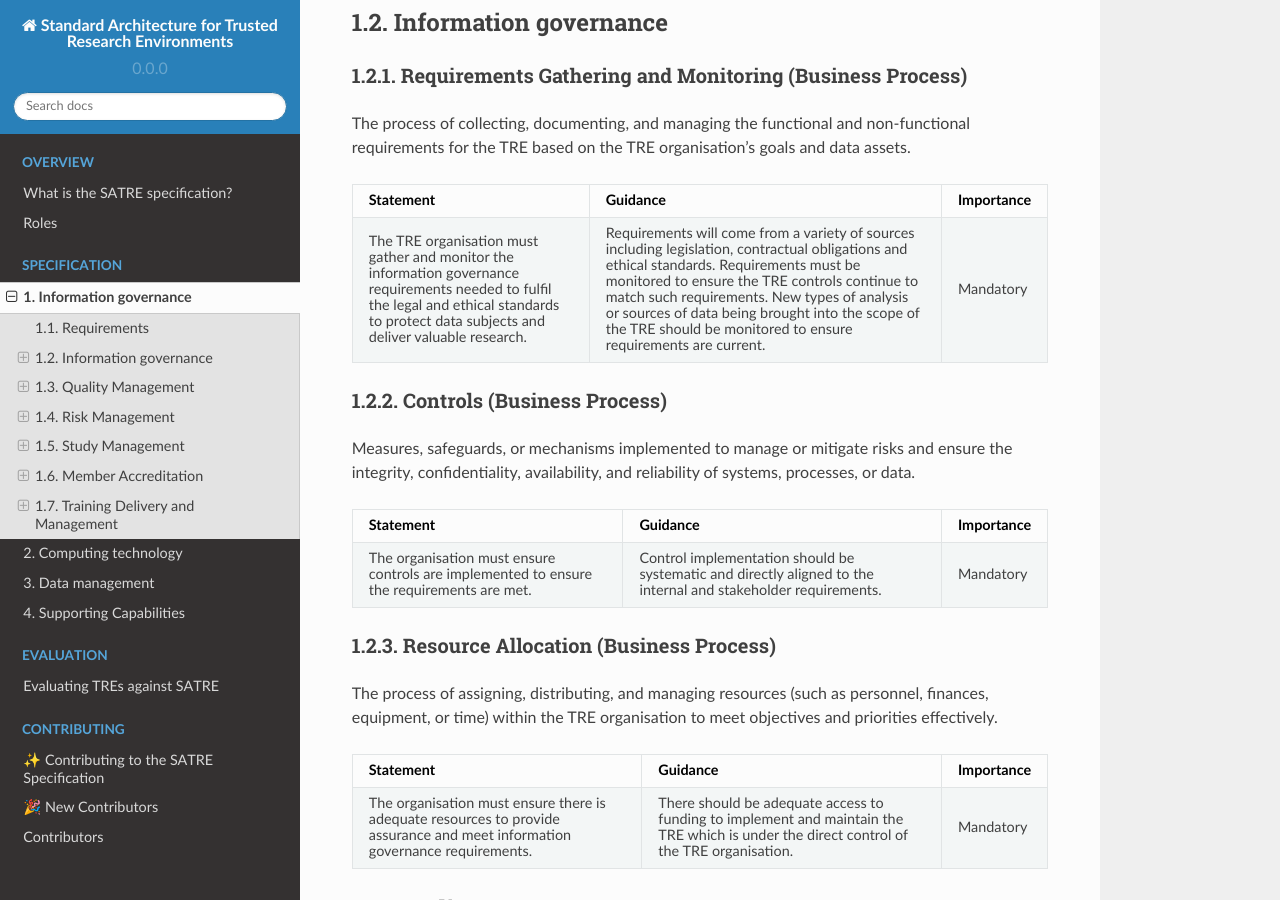
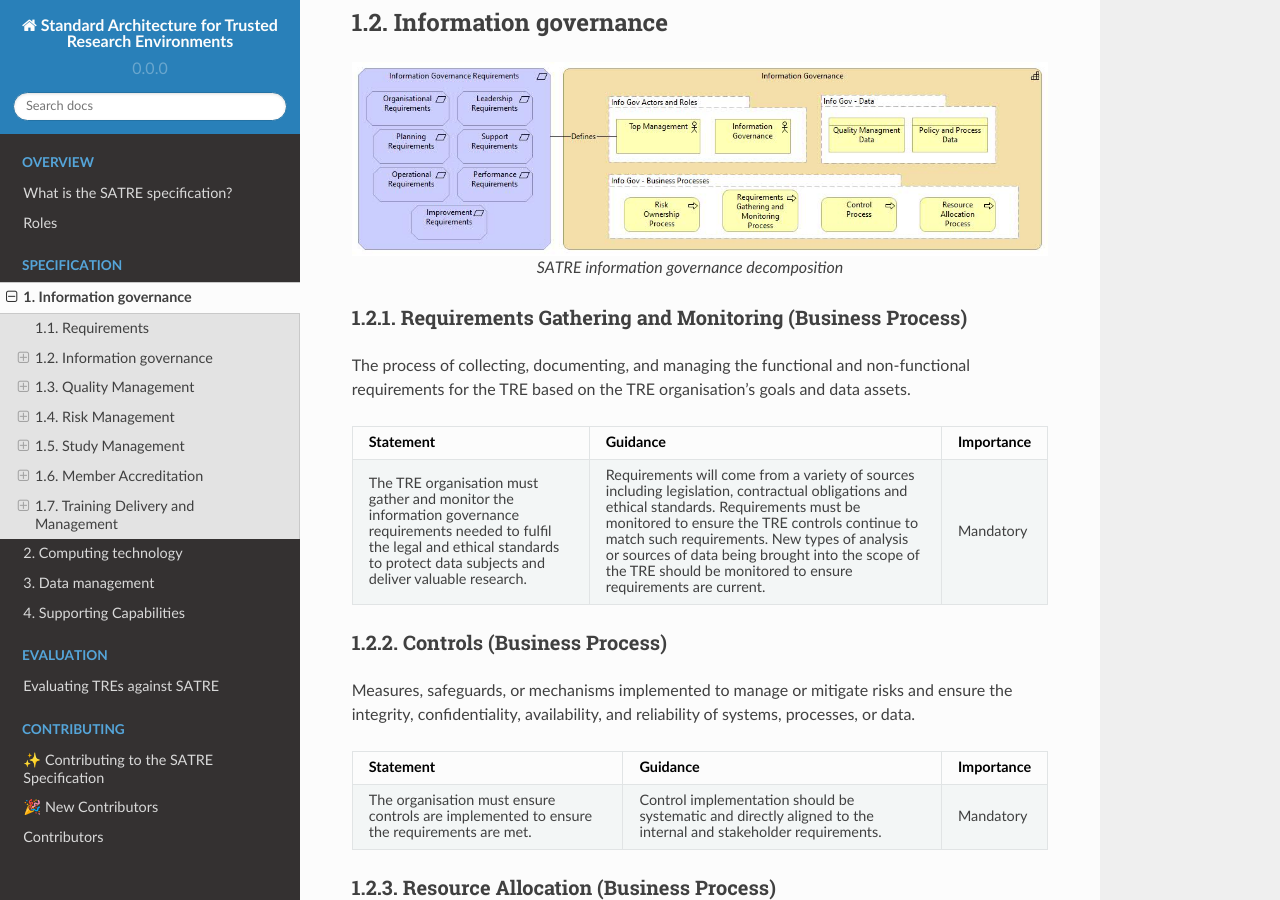
Before and after one commit to sa-tre/satre-specification, a Sphinx documentation site: the page built from docs/source/pillars/information_governance.md, in a window 1280 px wide and 900 px high, scrolled down 1028 px. Built offline with Sphinx 7.4.7 and the Read the Docs theme 2.0.0, drawn with Linux system fonts in a browser that asks for light colours; some of the changed text lies outside the part shown.

Commit message:
Add IG decomposition images

````diff
--- a/docs/source/pillars/information_governance.md
+++ b/docs/source/pillars/information_governance.md
@@ -26,6 +26,13 @@ TRE organisations should conduct a requirements gathering exercise to identity t
 For example, some requirements will arise from national legislation such as GDPR, discipline specific regulation like GCP, or contractural requirements from a specific data provider such as a company or research partner organisation.
 
 ## Information governance
+
+```{figure} ../../images/information_governance/information_governance.jpg
+:alt: SATRE information governance decomposition
+:align: center
+
+SATRE information governance decomposition
+```
 
 ### Requirements Gathering and Monitoring (Business Process)
 
@@ -84,6 +91,13 @@ The process of assigning, distributing, and managing resources (such as personne
 ## Quality Management
 
 What the organisation does to measure and control quality of processes, documentation and outputs.
+
+```{figure} ../../images/information_governance/quality_management.jpg
+:alt: SATRE quality management decomposition
+:align: center
+
+SATRE quality management decomposition
+```
 
 ### Document and SOP Management (Business Process)
 
@@ -231,6 +245,13 @@ A software application or platform used to manage and automate quality managemen
 
 What the organisation does to ensure information risk is measured and managed to an acceptable level.
 
+```{figure} ../../images/information_governance/risk_management.jpg
+:alt: SATRE risk management decomposition
+:align: center
+
+SATRE risk management decomposition
+```
+
 ### Risk Assessment (Process)
 
 The systematic evaluation and analysis of potential risks, threats, or vulnerabilities, including their likelihood, potential impact, and the effectiveness of existing controls or mitigation measures.
@@ -288,6 +309,13 @@ The assignment of responsibility and accountability to individuals or entities f
 ## Study Management
 
 What the organisation does to create and maintain research projects and work packages within the TRE.
+
+```{figure} ../../images/information_governance/study_management.jpg
+:alt: SATRE study management decomposition
+:align: center
+
+SATRE study management decomposition
+```
 
 ### Study Onboarding (Business Process)
 
@@ -396,6 +424,13 @@ A centralised record or database that tracks and manages information about resea
 
 Ability to ensure that people with access to data are identified correctly and they are suitably qualified.
 
+```{figure} ../../images/information_governance/member_accreditation.jpg
+:alt: SATRE member accreditation decomposition
+:align: center
+
+SATRE member accreditation decomposition
+```
+
 <!-- ### Federation Foundation Services (Group) -->
 
 ### Identity Verification (Business Process)
@@ -485,6 +520,13 @@ Characteristics or attributes associated with a user's identity, such as usernam
 
 Ability to deliver, track and maintain adequate training levels to ensure competence of all people within the TRE organisation.
 
+```{figure} ../../images/information_governance/training_management_and_delivery.jpg
+:alt: SATRE training management and delivery decomposition
+:align: center
+
+SATRE training management and delivery decomposition
+```
+
 ### Curriculum Creation and Management (Business Process)
 
 The process of designing, developing, and managing educational curricula, courses through training needs analysis for required competency.
````
Also changed, not shown: docs/images/information_governance/information_governance.jpg (added), docs/images/information_governance/member_accreditation.jpg (added), docs/images/information_governance/quality_management.jpg (added), docs/images/information_governance/risk_management.jpg (added), docs/images/information_governance/study_management.jpg (added), docs/images/information_governance/training_management_and_delivery.jpg (added).
